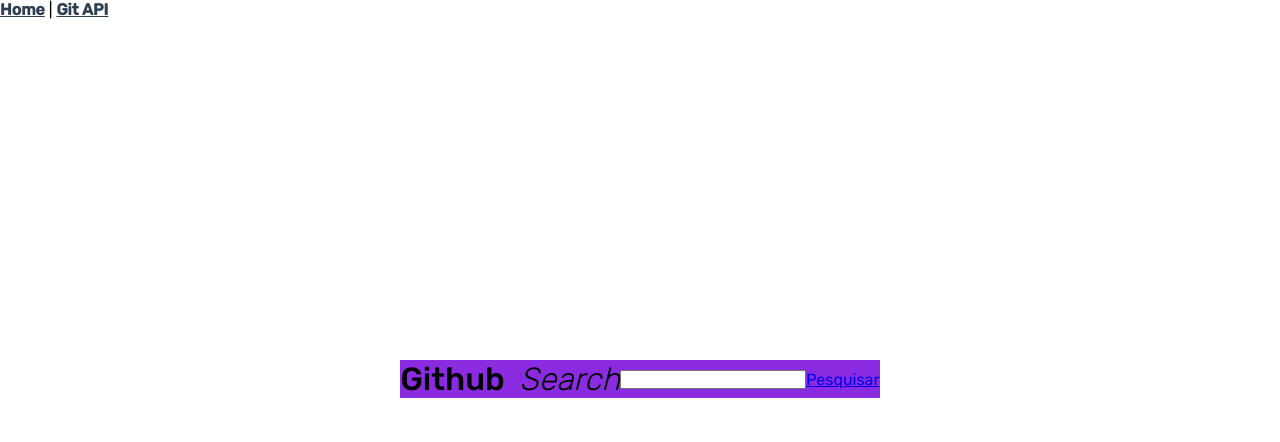
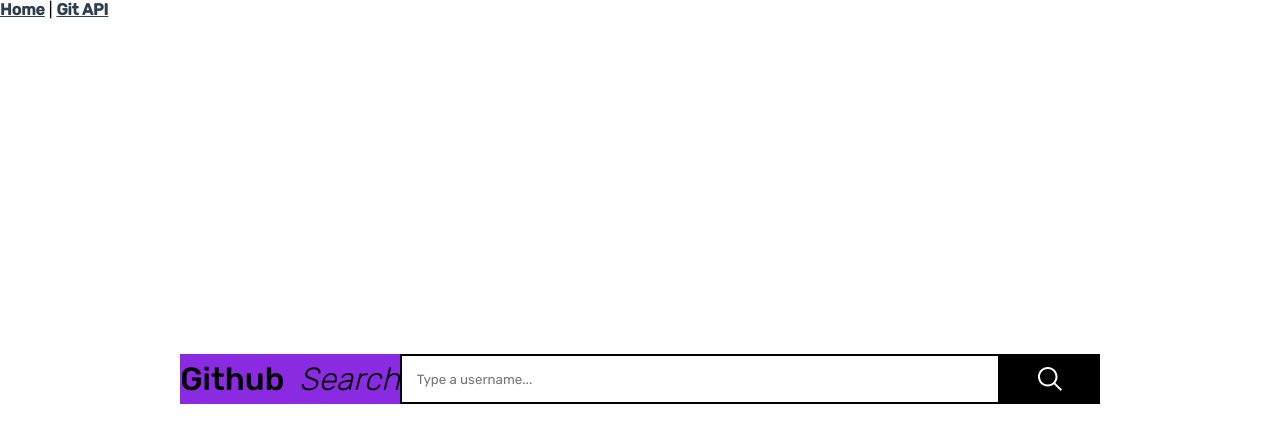
Before and after one commit to EmanuelDms/GithubSearch, a Vue app: page /#/result in a window 1280 px wide. Shown: the top 442 px of the page. Built offline with nearby package versions, Linux system fonts and the light colour scheme.

Commit message:
feat: add element and style * .form-group including search contentss * .form-group row nowrap and some styles

```diff
--- a/src/views/SearchBar.vue
+++ b/src/views/SearchBar.vue
@@ -1,6 +1,33 @@
 <template>
-  <input type="text" id="searchBar" />
-  <a href="#">Pesquisar</a>
+  <div class="form-group">
+    <input type="text" id="searchBar" placeholder="Type a username..." />
+    <router-link to="/result" id="linkResult">
+      <img src="../assets/search.svg" alt="search image" />
+    </router-link>
+  </div>
 </template>
 
-<style></style>
+<style>
+.form-group {
+  display: flex;
+  flex-flow: row nowrap;
+}
+
+#searchBar {
+  width: 600px;
+  height: 50px;
+
+  padding: 15px;
+  border: 2px solid black;
+}
+
+#linkResult {
+  background-color: black;
+  width: 100px;
+  height: 50px;
+
+  display: flex;
+  justify-content: center;
+  align-items: center;
+}
+</style>
```
